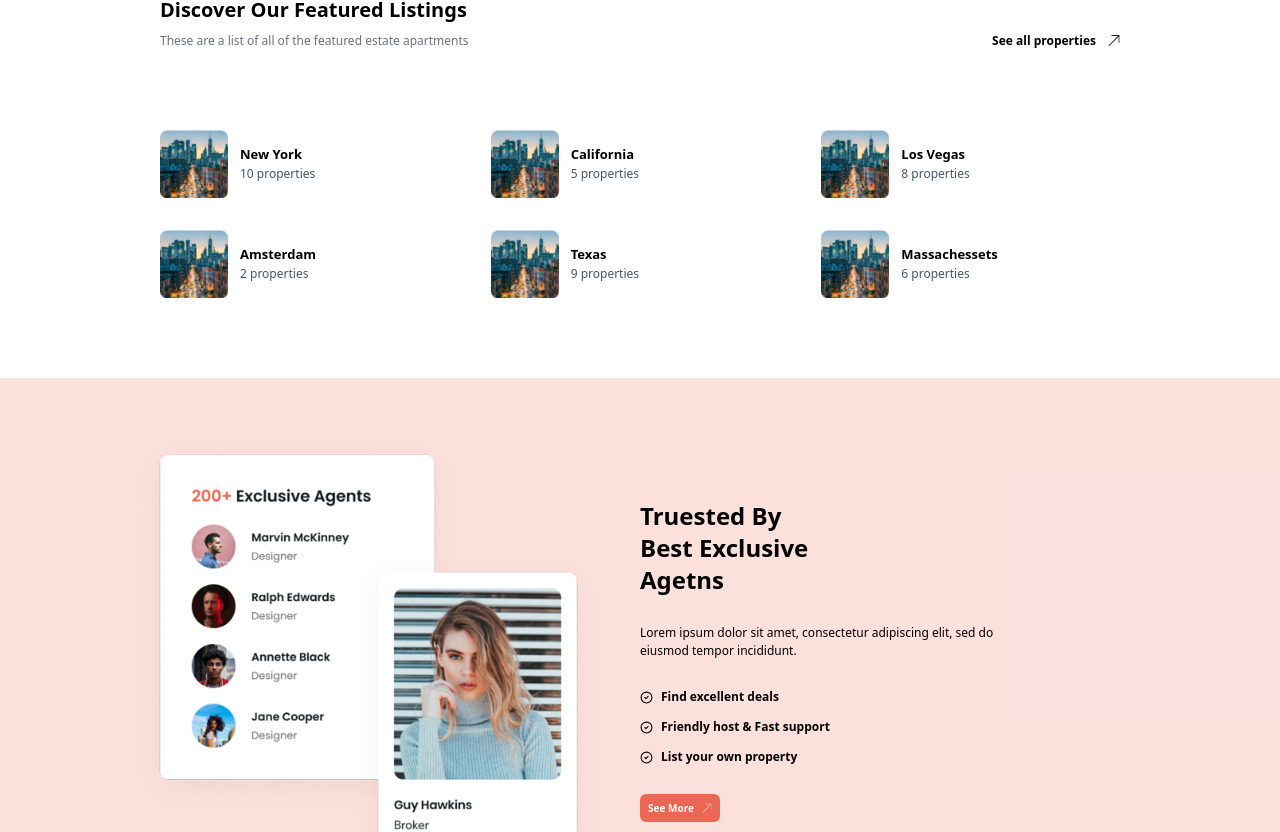
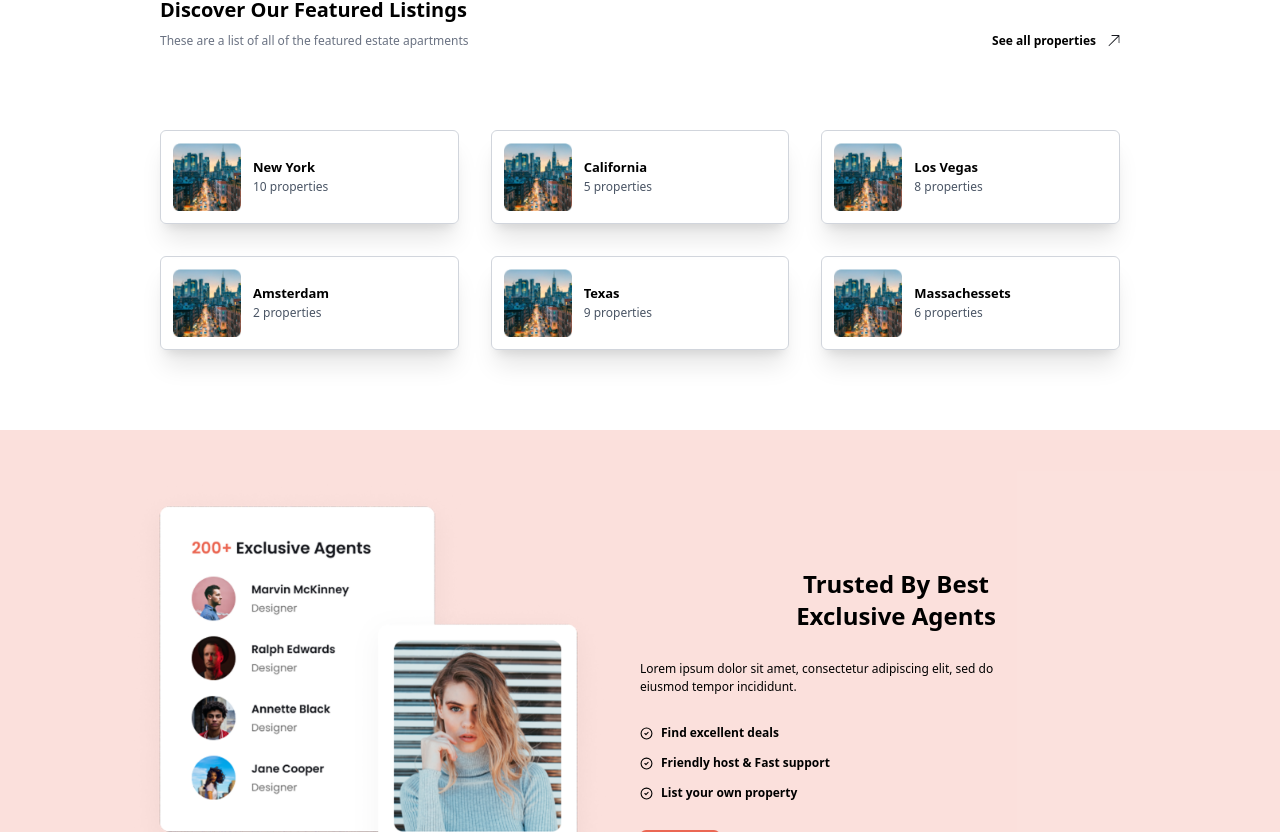
Before and after one commit to NonsoCoding/Homez, a Next.js app: page / in a window 1280 px wide. Shown: the part 1816-2648 px from the top of the page. Built offline with nearby package versions, Linux system fonts and the light colour scheme.

Commit message:
NonsoLATEST

```diff
--- a/app/page.tsx
+++ b/app/page.tsx
@@ -8,7 +8,7 @@ import TrustedBy from "@/components/TrustedBy";
 
 export default function Home() {
   return (
-    <div className="pb-50">
+    <div className="pb-5">
       <Hero />
       <FeaturedList />
       <Reasons />
--- a/components/Featured.tsx
+++ b/components/Featured.tsx
@@ -4,14 +4,14 @@
 
 const FeaturedList = () => {
     return (
-        <section className="w-[90%] md:w-[75%] flex flex-col gap-15 mx-auto my-20">
+        <section className="w-[90%] md:w-[75%] flex flex-col gap-15 mx-auto my-10 md:my-20">
             <div className="flex items-end justify-between">
                 <div className="gap-2 flex flex-col">
-                    <p className="text-xl font-semibold">Discover Our Featured Listings</p>
-                    <p className="text-gray-500 text-[12px]">These are a list of all of the featured estate apartments</p>
+                    <p className="text-[14px] md:text-xl font-semibold">Discover Our Featured Listings</p>
+                    <p className="text-gray-500 text-[10px] md:text-[12px] max-w-[200px] md:max-w-full">These are a list of all of the featured estate apartments</p>
                 </div>
                 <div className="flex items-center gap-3">
-                    <p className="text-[12px] font-semibold">See all properties</p>
+                    <p className="text-[10px] md:text-[12px] font-semibold">See all properties</p>
                     <img className="h-3 w-3" src="./more-arrow.svg" alt="more-arrow" />
                 </div>
             </div>
--- a/components/Help.tsx
+++ b/components/Help.tsx
@@ -21,7 +21,7 @@ const HowCanWehelp = () => {
     ]
 
     return (
-        <section className="w-[90%] md:w-[75%] mx-auto flex flex-col gap-15 my-20">
+        <section className="w-[90%] md:w-[75%] mx-auto flex flex-col gap-15 my-10 md:my-20">
             <div className="flex flex-col items-center text-center">
                 <p className="text-2xl font-semibold">See how Realtor can help</p>
                 <p className="text-[12px] font-light">Aliquam lacinia diam quis lacus euismod</p>
--- a/components/PropertiesByCities.tsx
+++ b/components/PropertiesByCities.tsx
@@ -15,21 +15,21 @@ const PropertiesByCities = () => {
 
     return (
         <section className="flex flex-col my-20 w-[90%] md:w-[75%] mx-auto gap-20">
-            <div className="flex items-end justify-between">
+             <div className="flex items-end justify-between">
                 <div className="gap-2 flex flex-col">
-                    <p className="text-xl font-semibold">Discover Our Featured Listings</p>
-                    <p className="text-gray-500 text-[12px]">These are a list of all of the featured estate apartments</p>
+                    <p className="text-[14px] md:text-xl font-semibold">Discover Our Featured Listings</p>
+                    <p className="text-gray-500 text-[10px] md:text-[12px] max-w-[200px] md:max-w-full">These are a list of all of the featured estate apartments</p>
                 </div>
                 <div className="flex items-center gap-3">
-                    <p className="text-[12px] font-semibold">See all properties</p>
+                    <p className="text-[10px] md:text-[12px] font-semibold">See all properties</p>
                     <img className="h-3 w-3" src="./more-arrow.svg" alt="more-arrow" />
                 </div>
             </div>
             <div className="grid grid-cols-2 md:grid-cols-2 lg:grid-cols-3 gap-8">
                     {cityProperties.map((items, index) => {
                         return (
-                            <div key={index} className="flex items-center gap-3">
-                                <img className="h-17 w-17" src={items.img} alt="" />
+                            <div key={index} className="flex items-center gap-3 border-1 border-gray-300 shadow-xl p-3 rounded-md">
+                                <img className="h-14 md:h-17 w-14 md:w-17" src={items.img} alt="" />
                                 <div>
                                     <p className="text-[13px] font-semibold">{items.place}</p>
                                     <p className="text-[12px] text-gray-600">{items.numOfProperties} properties</p>
--- a/components/Reasons.tsx
+++ b/components/Reasons.tsx
@@ -2,7 +2,7 @@ import { DollarSign, IdCardIcon, Key, LockKeyholeIcon } from "lucide-react";
 
 const Reasons = () => {
   return (
-    <section className="bg-[#181A20] grid py-15">
+    <section className="bg-[#181A20] grid py-10 md:py-15">
       <div className="grid grid-cols-1 lg:grid-cols-2 mx-auto w-[80%] gap-10">
 
         {/* Left Side Text */}
--- a/components/TrustedBy.tsx
+++ b/components/TrustedBy.tsx
@@ -12,14 +12,14 @@ const TrustedBy = () => {
     ]
 
     return (
-        <section className="flex bg-[rgba(235,103,83,0.2)] py-13">
+        <section className="flex bg-[rgba(235,103,83,0.2)] py-7 md:py-13">
             <div className="w-[90%] md:w-[80%] mx-auto grid grid-cols-1 md:grid-cols-2 items-center">
             <div>
                 <img src="/TrustedImage.png" alt="Trusted Image" />
             </div>
-            <div className="flex flex-col gap-7">
-                <p className="text-2xl font-bold max-w-[200px]">Truested By Best
-                    Exclusive Agetns</p>
+            <div className="flex flex-col gap-7 ">
+                <p className="text-[15px] md:text-2xl font-bold md:max-w-[200px] text-center self-center">Trusted By Best
+                    Exclusive Agents</p>
                 <p className="text-[12px] max-w-[400px]">Lorem ipsum dolor sit amet, consectetur adipiscing elit, sed do
                     eiusmod tempor incididunt.</p>
                 <div className="flex flex-col gap-3">
```
